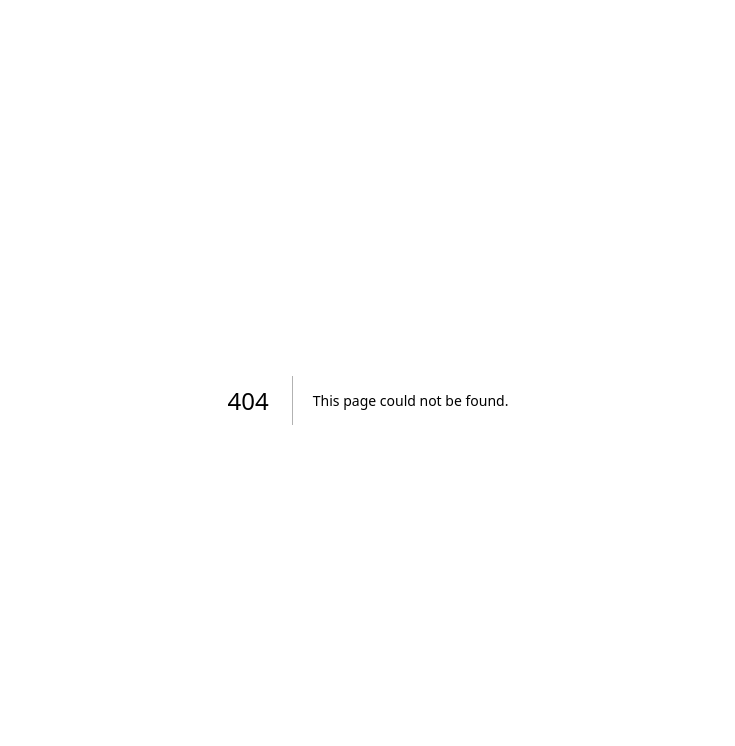
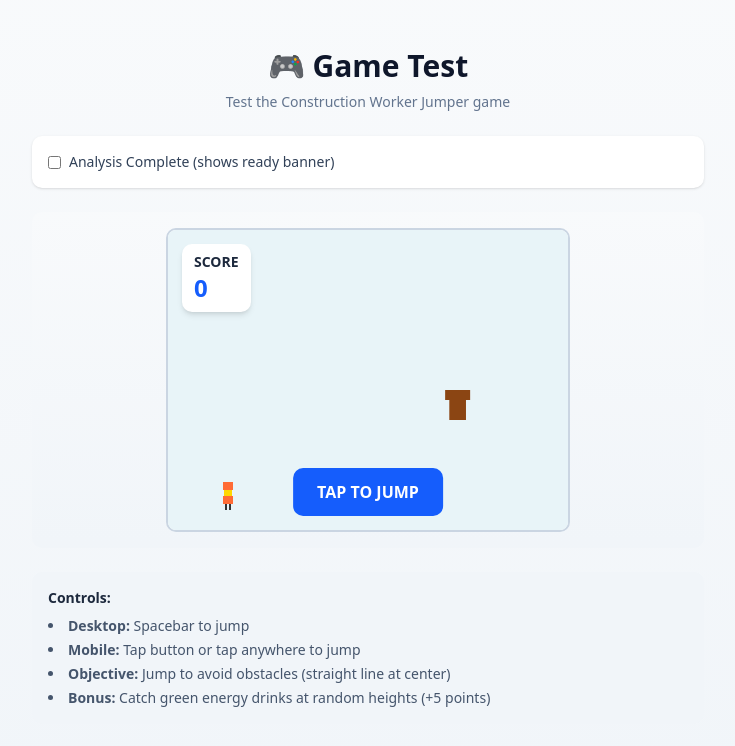
Before and after one commit to tbhogstrom/inspector-gadget, a Next.js app: page /game-test in a window 1280 px wide. Before the commit this address had no page. Shown: the top 746 px of the page, without its empty margins (272-1007 px from the left). Built offline with nearby package versions, Linux system fonts and the light colour scheme.

Commit message:
feat: add game test page for direct game testing
- New page at /game-test for testing the game without bid-checker flow
- Toggle for 'analysis complete' to test ready banner
- Shows final score when game ends
- Control instructions included

```diff
--- /dev/null
+++ b/app/(tools)/game-test/page.tsx
@@ -0,0 +1,72 @@
+'use client';
+
+import { useState } from 'react';
+import { LoadingGame } from '@/components/LoadingGame';
+
+export default function GameTestPage() {
+  const [gameEnded, setGameEnded] = useState(false);
+  const [finalScore, setFinalScore] = useState(0);
+  const [isAnalysisComplete, setIsAnalysisComplete] = useState(false);
+
+  const handleGameEnd = (score: number) => {
+    setFinalScore(score);
+    setGameEnded(true);
+  };
+
+  const handleViewResults = () => {
+    setGameEnded(false);
+    setFinalScore(0);
+  };
+
+  return (
+    <main className="min-h-screen bg-gradient-to-b from-slate-50 to-slate-100 p-4">
+      <div className="mx-auto max-w-2xl space-y-6 pt-8">
+        <div className="space-y-2 text-center">
+          <h1 className="text-3xl font-bold text-slate-900">🎮 Game Test</h1>
+          <p className="text-sm text-slate-500">
+            Test the Construction Worker Jumper game
+          </p>
+        </div>
+
+        <div className="space-y-3 rounded-lg bg-white p-4 shadow-sm">
+          <div className="space-y-2">
+            <label className="flex items-center gap-2">
+              <input
+                type="checkbox"
+                checked={isAnalysisComplete}
+                onChange={(e) => setIsAnalysisComplete(e.target.checked)}
+                className="rounded"
+              />
+              <span className="text-sm font-medium text-slate-700">
+                Analysis Complete (shows ready banner)
+              </span>
+            </label>
+          </div>
+          {gameEnded && (
+            <div className="rounded-lg bg-blue-50 p-3 text-sm text-blue-800">
+              <strong>Game ended with score: {finalScore}</strong>
+            </div>
+          )}
+        </div>
+
+        <div className="flex justify-center">
+          <LoadingGame
+            isAnalysisComplete={isAnalysisComplete}
+            onGameEnd={handleGameEnd}
+            onViewResults={handleViewResults}
+          />
+        </div>
+
+        <div className="space-y-2 rounded-lg bg-slate-100 p-4 text-sm text-slate-600">
+          <h3 className="font-semibold text-slate-800">Controls:</h3>
+          <ul className="space-y-1 list-disc list-inside">
+            <li><strong>Desktop:</strong> Spacebar to jump</li>
+            <li><strong>Mobile:</strong> Tap button or tap anywhere to jump</li>
+            <li><strong>Objective:</strong> Jump to avoid obstacles (straight line at center)</li>
+            <li><strong>Bonus:</strong> Catch green energy drinks at random heights (+5 points)</li>
+          </ul>
+        </div>
+      </div>
+    </main>
+  );
+}
```
